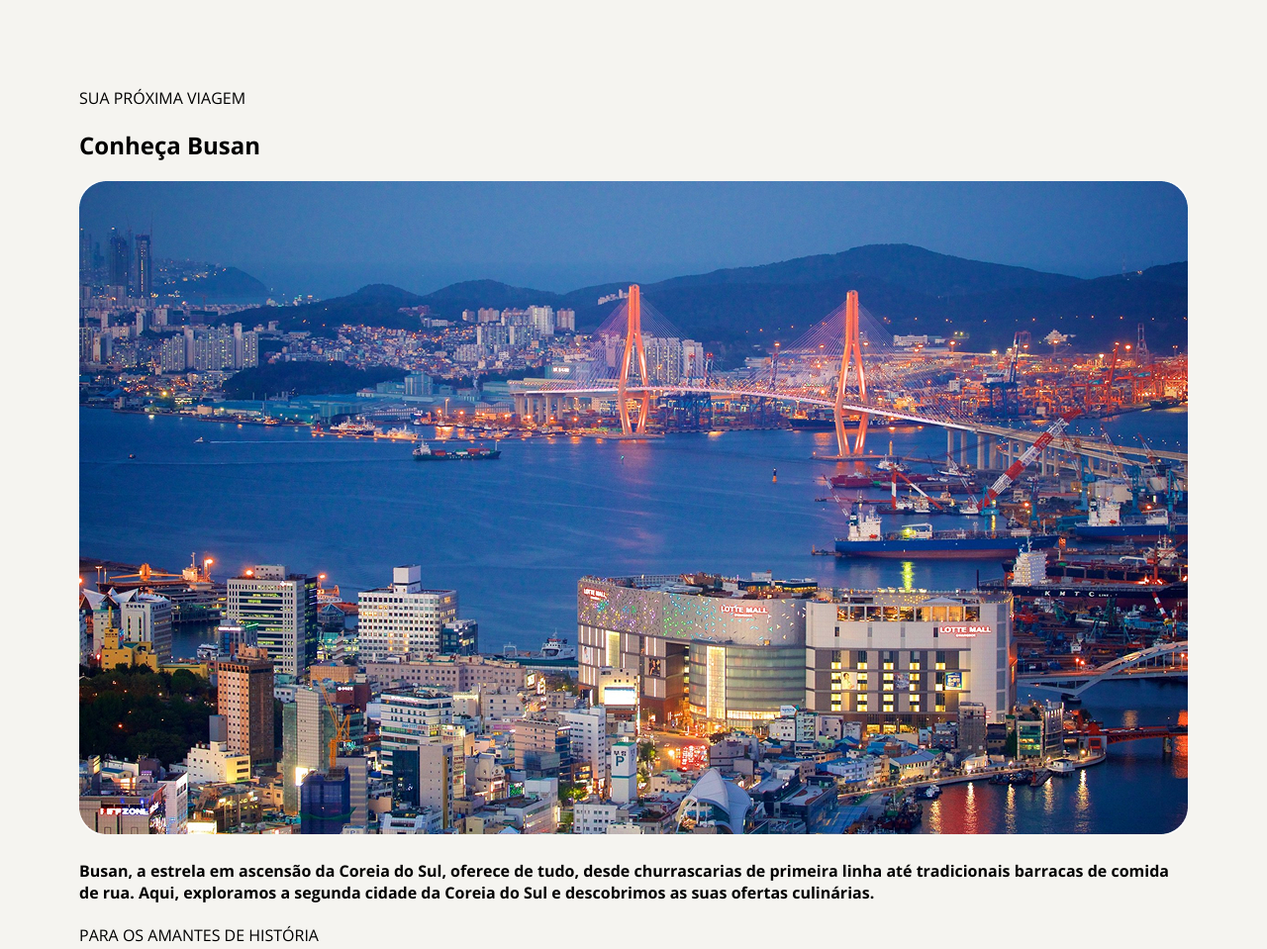
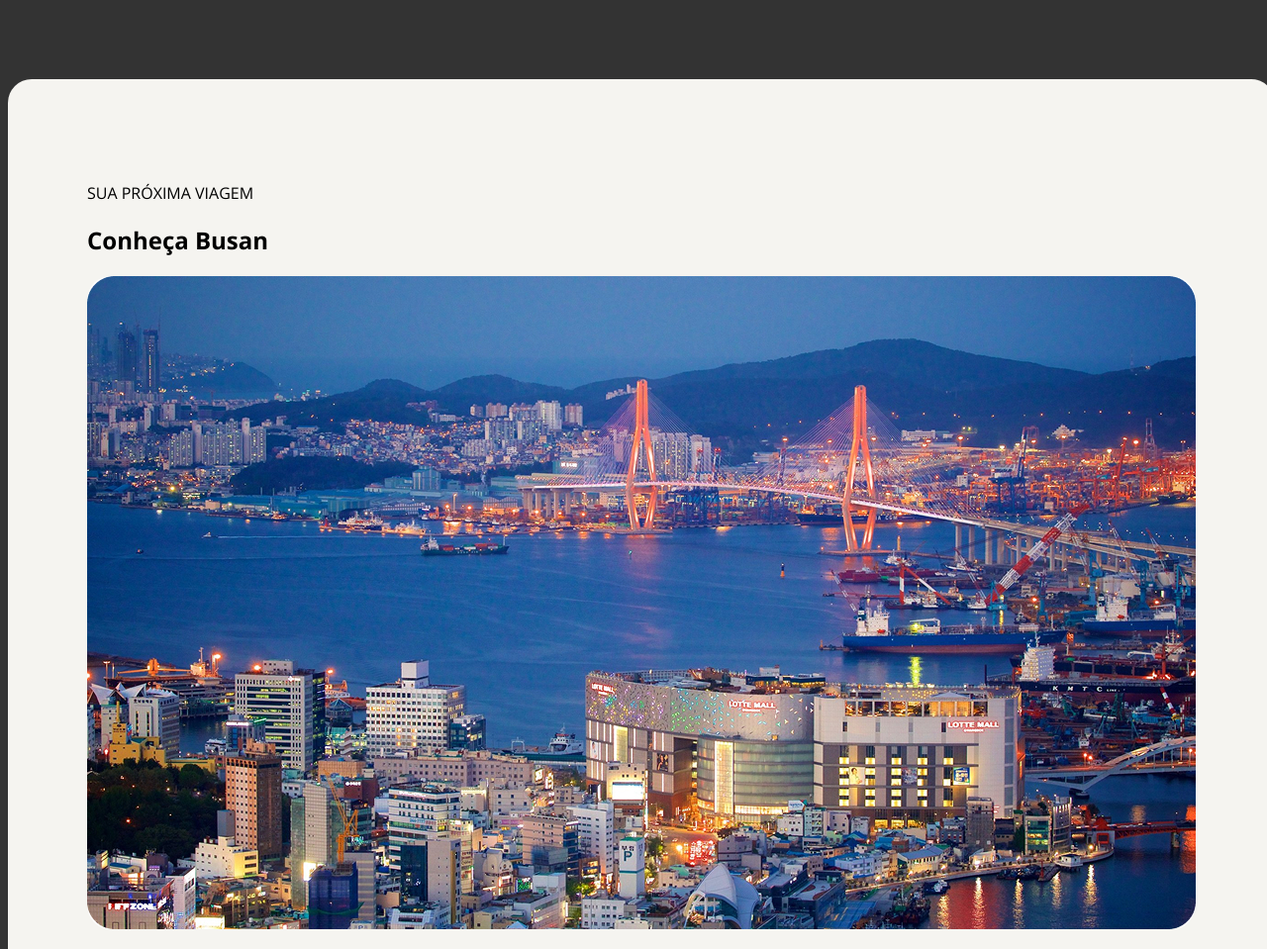
Before and after one commit to matheusntss/ProjetoTurismo, a plain HTML site: page index.html in a window 1280 px wide. Shown: the top 959 px of the page at 99% size. Drawn offline with nearby package versions, Linux system fonts and the light colour scheme.

Commit message:
Aplicando CSS na página

```diff
--- a/index.html
+++ b/index.html
@@ -50,7 +50,7 @@
         <p>As melhores coisas para fazer em Busan mostram a reputação da cidade como um importante porto marítimo na Ásia. Frequentemente vista como a essência da Coreia do Sul, você experimentará uma atmosfera única em termos de diversidade étnica e cultural, já que a cidade recebe um público cosmopolita o ano todo.</p>
       </section>
     </main>
+    <footer>Feito com ?? por Matheus by Rocketseat</footer>
   </div>
-  <footer>Feito com ?? por Matheus by Rocketseat</footer>
 </body>
 </html>
--- a/style.css
+++ b/style.css
@@ -1,10 +1,18 @@
 body {
+  background-color: #333333;
+  background-size: cover;
+}
+
+#page{
+  box-sizing: border-box;
+  width: 1280px;
+  padding: 88px 80px 137px;
   background-color: #F5F4F0;
-  margin: 88px 80px 137px;
+  border-radius: 24px;
+  margin: 80px auto;
 }
 
 img{
-  box-sizing: border-box;
   border-radius: 24px;
 }
 mark{
```
